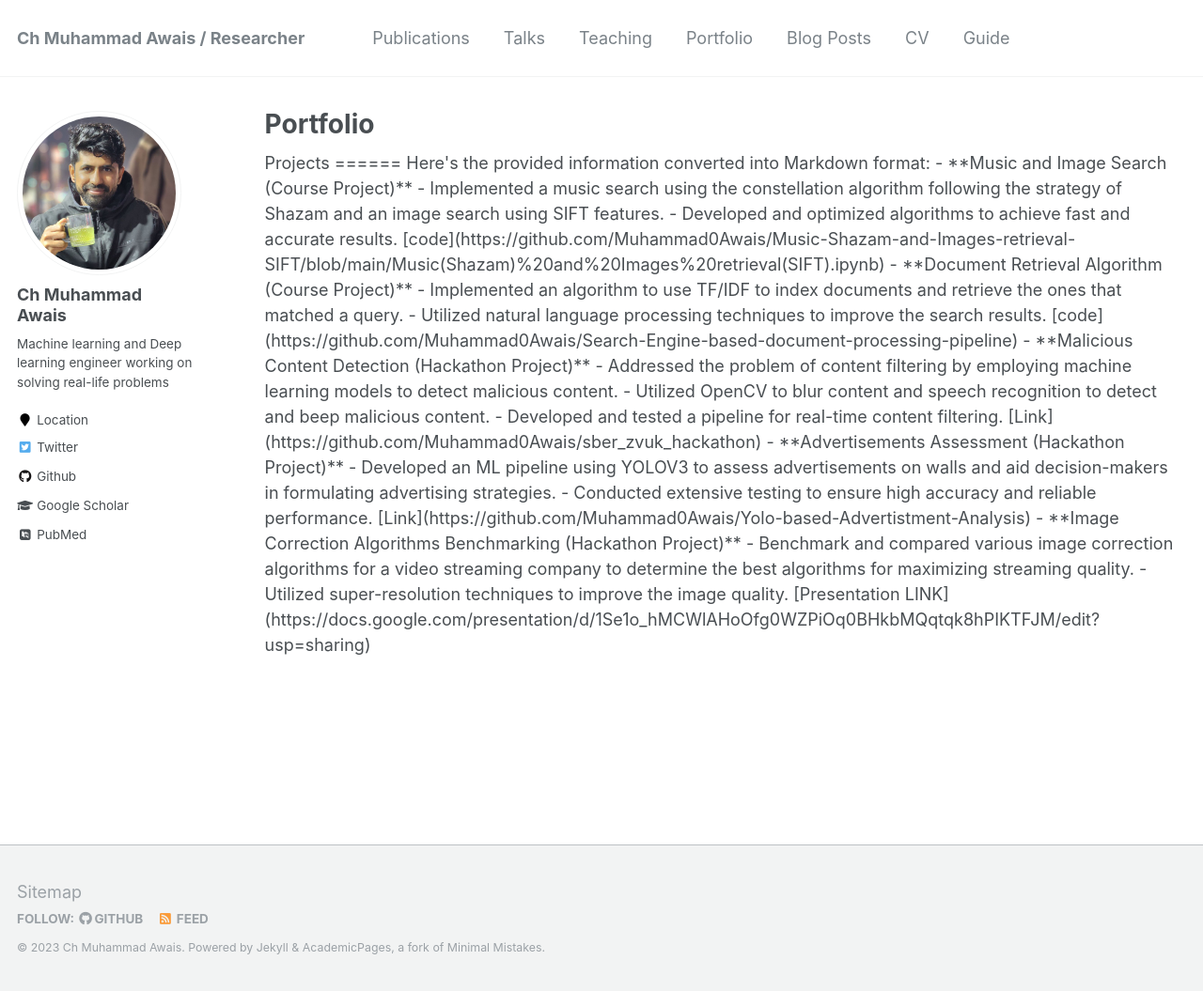
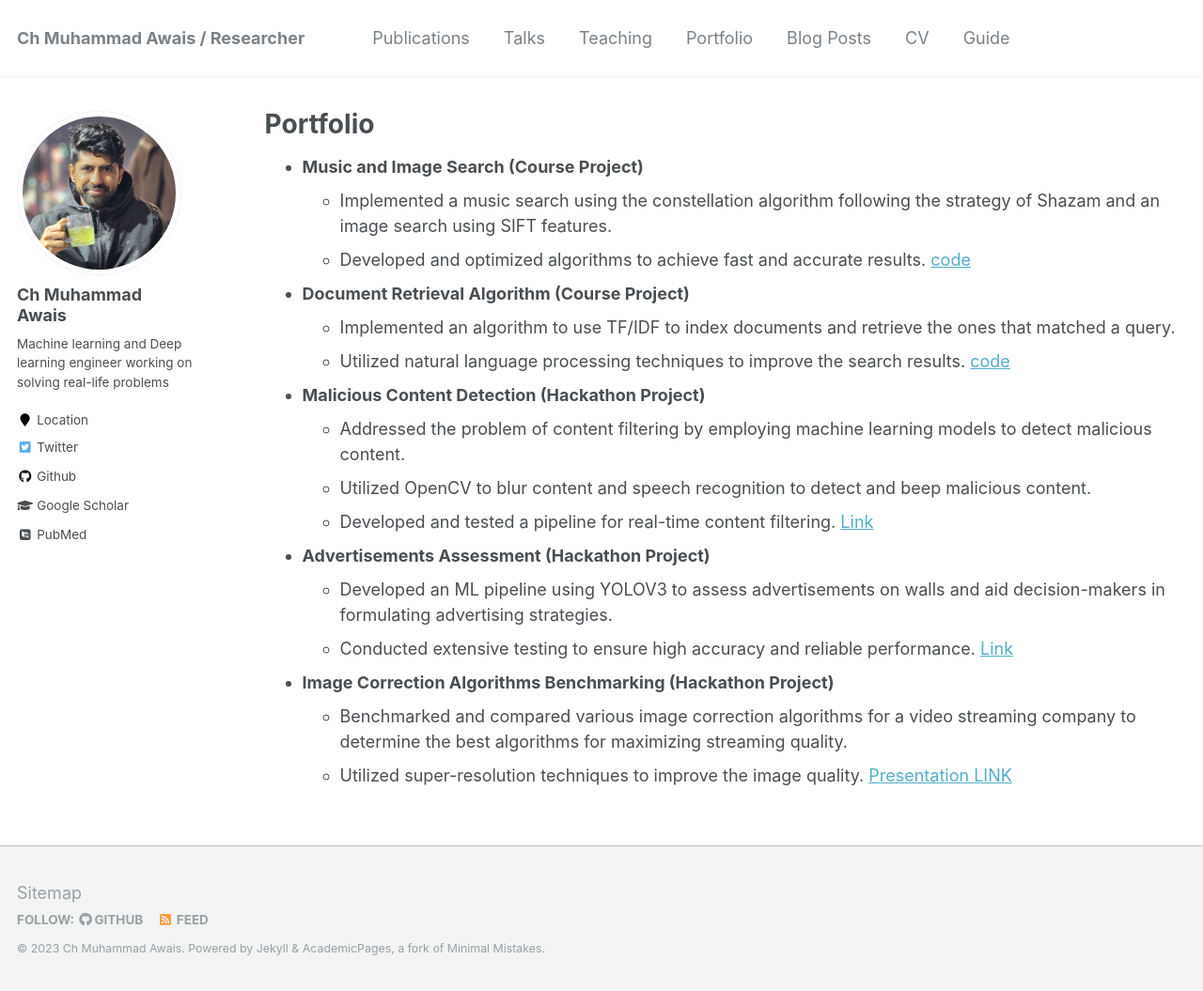
Before and after one commit to cm-awais/cm-awais.github.io, a Jekyll site: the page built from _pages/portfolio.html, in a window 1280 px wide and 1055 px high. Shown: the whole window at 94% size. Built offline with Jekyll 4.4.1, drawn with Linux system fonts in a browser that asks for light colours; some web fonts are replaced.

Commit message:
Update portfolio.html

```diff
--- a/_pages/portfolio.html
+++ b/_pages/portfolio.html
@@ -5,27 +5,41 @@ permalink: /portfolio/
 author_profile: true
 ---
 
-Projects
-======
- Here's the provided information converted into Markdown format:
-
-- **Music and Image Search (Course Project)**
-  - Implemented a music search using the constellation algorithm following the strategy of Shazam and an image search using SIFT features.
-  - Developed and optimized algorithms to achieve fast and accurate results. [code](https://github.com/Muhammad0Awais/Music-Shazam-and-Images-retrieval-SIFT/blob/main/Music(Shazam)%20and%20Images%20retrieval(SIFT).ipynb)
-
-- **Document Retrieval Algorithm (Course Project)**
-  - Implemented an algorithm to use TF/IDF to index documents and retrieve the ones that matched a query.
-  - Utilized natural language processing techniques to improve the search results. [code](https://github.com/Muhammad0Awais/Search-Engine-based-document-processing-pipeline)
-
-- **Malicious Content Detection (Hackathon Project)**
-  - Addressed the problem of content filtering by employing machine learning models to detect malicious content.
-  - Utilized OpenCV to blur content and speech recognition to detect and beep malicious content.
-  - Developed and tested a pipeline for real-time content filtering. [Link](https://github.com/Muhammad0Awais/sber_zvuk_hackathon)
-
-- **Advertisements Assessment (Hackathon Project)**
-  - Developed an ML pipeline using YOLOV3 to assess advertisements on walls and aid decision-makers in formulating advertising strategies.
-  - Conducted extensive testing to ensure high accuracy and reliable performance. [Link](https://github.com/Muhammad0Awais/Yolo-based-Advertistment-Analysis)
-
-- **Image Correction Algorithms Benchmarking (Hackathon Project)**
-  - Benchmark and compared various image correction algorithms for a video streaming company to determine the best algorithms for maximizing streaming quality.
-  - Utilized super-resolution techniques to improve the image quality. [Presentation LINK](https://docs.google.com/presentation/d/1Se1o_hMCWlAHoOfg0WZPiOq0BHkbMQqtqk8hPIKTFJM/edit?usp=sharing)
+<ul>
+  <li>
+    <strong>Music and Image Search (Course Project)</strong>
+    <ul>
+      <li>Implemented a music search using the constellation algorithm following the strategy of Shazam and an image search using SIFT features.</li>
+      <li>Developed and optimized algorithms to achieve fast and accurate results. <a href="https://github.com/Muhammad0Awais/Music-Shazam-and-Images-retrieval-SIFT">code</a></li>
+    </ul>
+  </li>
+  <li>
+    <strong>Document Retrieval Algorithm (Course Project)</strong>
+    <ul>
+      <li>Implemented an algorithm to use TF/IDF to index documents and retrieve the ones that matched a query.</li>
+      <li>Utilized natural language processing techniques to improve the search results. <a href="https://github.com/Muhammad0Awais/Search-Engine-based-document-processing-pipeline">code</a></li>
+    </ul>
+  </li>
+  <li>
+    <strong>Malicious Content Detection (Hackathon Project)</strong>
+    <ul>
+      <li>Addressed the problem of content filtering by employing machine learning models to detect malicious content.</li>
+      <li>Utilized OpenCV to blur content and speech recognition to detect and beep malicious content.</li>
+      <li>Developed and tested a pipeline for real-time content filtering. <a href="https://github.com/Muhammad0Awais/sber_zvuk_hackathon">Link</a></li>
+    </ul>
+  </li>
+  <li>
+    <strong>Advertisements Assessment (Hackathon Project)</strong>
+    <ul>
+      <li>Developed an ML pipeline using YOLOV3 to assess advertisements on walls and aid decision-makers in formulating advertising strategies.</li>
+      <li>Conducted extensive testing to ensure high accuracy and reliable performance. <a href="https://github.com/Muhammad0Awais/Yolo-based-Advertistment-Analysis">Link</a></li>
+    </ul>
+  </li>
+  <li>
+    <strong>Image Correction Algorithms Benchmarking (Hackathon Project)</strong>
+    <ul>
+      <li>Benchmarked and compared various image correction algorithms for a video streaming company to determine the best algorithms for maximizing streaming quality.</li>
+      <li>Utilized super-resolution techniques to improve the image quality. <a href="https://docs.google.com/presentation/d/1Se1o_hMCWlAHoOfg0WZPiOq0BHkbMQqtqk8hPIKTFJM/edit?usp=sharing">Presentation LINK</a></li>
+    </ul>
+  </li>
+</ul>
```
